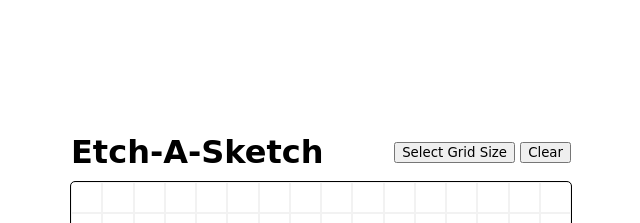
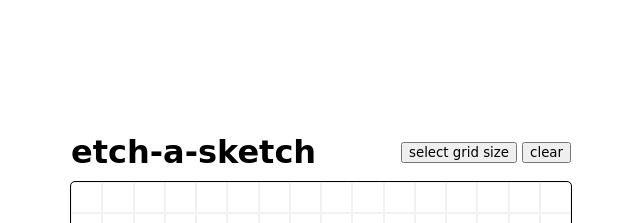
Before and after one commit to jahcoozee/odin-etch-a-sketch, a plain HTML site: page index.html in a window 1280 px wide. Shown: the top 223 px of the page, without its empty margins (319-959 px from the left). Drawn offline with Linux system fonts and the light colour scheme; a web font is replaced by a local one.

Commit message:
Adjust typography of heading and buttons

```diff
--- a/index.html
+++ b/index.html
@@ -10,10 +10,10 @@
   </head>
   <body>
     <header>
-      <h1>Etch-A-Sketch</h1>
+      <h1>etch-a-sketch</h1>
       <div class="button-container">
-        <button class="grid-size">Select Grid Size</button>
-        <button class="clear">Clear</button>
+        <button class="grid-size">select grid size</button>
+        <button class="clear">clear</button>
       </div>
     </header>
     <div class="container"></div>
```
